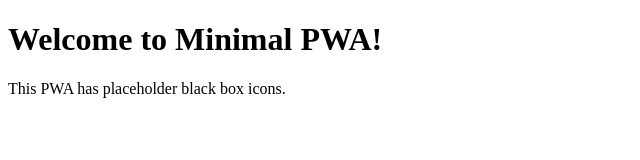
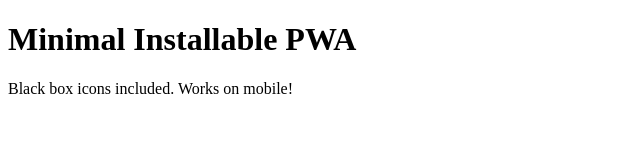
Before and after one commit to CroakBot1/Tunnelling-website, a website: page index.html in a window 1280 px wide. Shown: the whole page, without its empty margins (0-640 px from the left). Drawn offline with Linux system fonts and the light colour scheme.

Commit message:
Update index.html

```diff
--- a/index.html
+++ b/index.html
@@ -3,15 +3,15 @@
 <head>
 <meta charset="UTF-8">
 <meta name="viewport" content="width=device-width, initial-scale=1.0">
-<title>Minimal PWA with Black Icons</title>
+<title>Installable PWA</title>
 
 <link rel="manifest" href="/manifest.json">
 <meta name="theme-color" content="#0d6efd">
 </head>
 <body>
 <main>
-  <h1>Welcome to Minimal PWA!</h1>
-  <p>This PWA has placeholder black box icons.</p>
+  <h1>Minimal Installable PWA</h1>
+  <p>Black box icons included. Works on mobile!</p>
   <button id="installBtn" hidden>Install App</button>
 </main>
 
```
